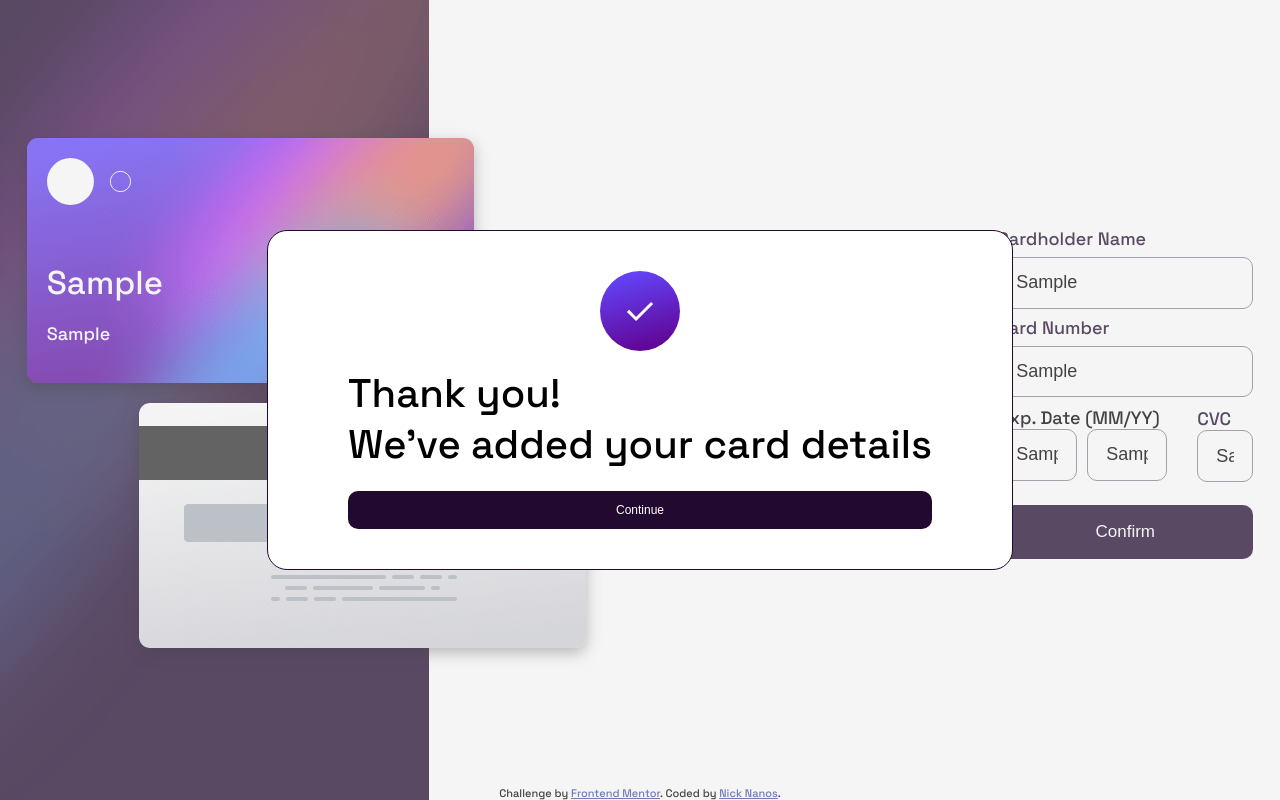
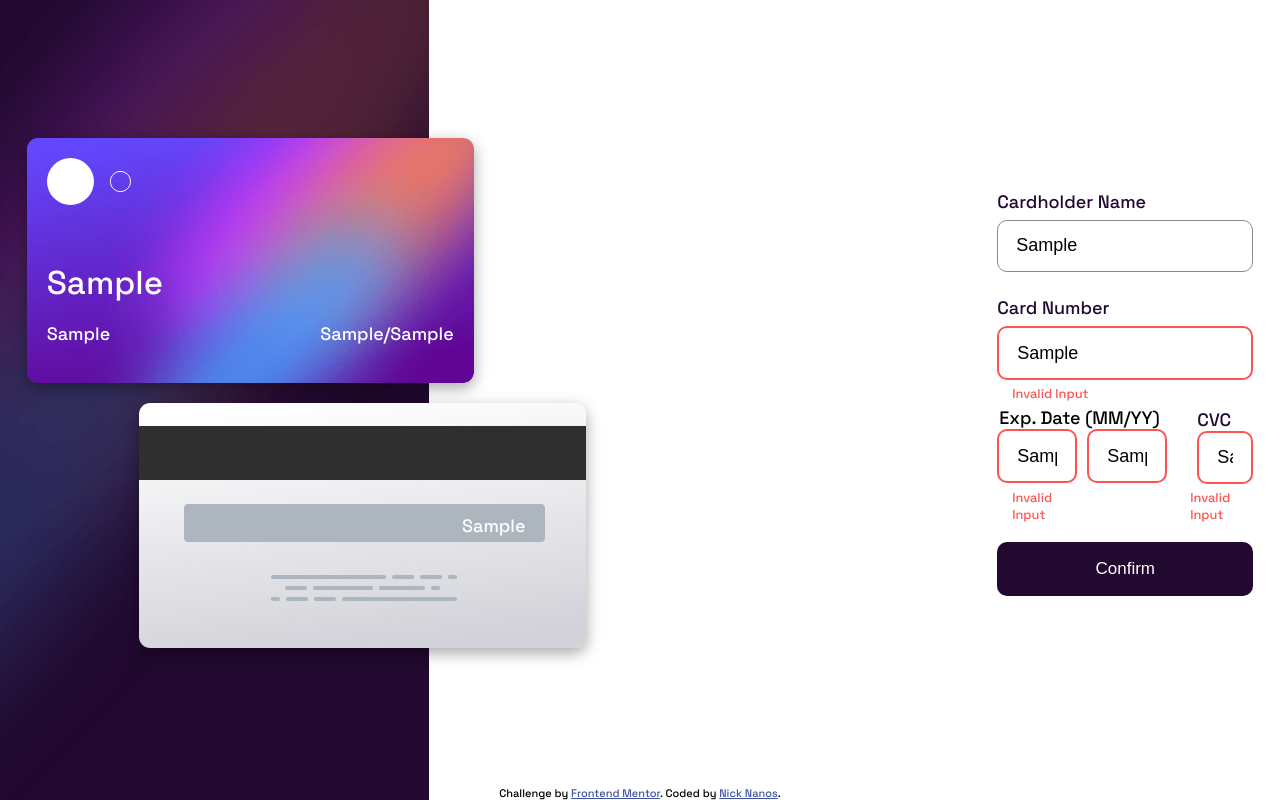
Before and after one commit to nicknanos/interactive-card-form, a website: page index.html in a window 1280 px wide. Both pictures are taken after typing "Sample", "Sample", "Sample", "Sample", "Sample" into the empty fields and a click on the button "Confirm". Drawn offline with Linux system fonts and the light colour scheme.

Commit message:
Add custom validity

```diff
--- a/index.html
+++ b/index.html
@@ -31,11 +31,13 @@
     <form action="#">
       <label for="name">Cardholder Name</label>
       <input type="text" name="name" id="name" placeholder="e.g. Jane Appleseed" minlength="2" required>
+      <p class="error" for="name">&#8203;</p>
       <label for="card">Card Number</label>
       <input type="text" name="card" id="number" placeholder="e.g. 1234 5678 9123 0000" pattern="^[0-9]*$" minlength="12" maxlength="19" required>
+      <p class="error" for="number">&#8203;</p>
       <div class="date-cvc">
         <fieldset>
-          <legend>Exp. Date (MM/YY)</legend>
+            <legend>Exp. Date (MM/YY)</legend>
             <input type="text" name="date" id="month" placeholder="MM" minlength="2" maxlength="2" pattern="^[0-9]*$" required>
             <input type="text" name="year" id="year" placeholder="YY" minlength="4" maxlength="4" pattern="^[0-9]*$" required>
         </fieldset>
@@ -44,13 +46,18 @@
           <input type="text" name="cvc" id="cvc" placeholder="e.g. 123" pattern="^[0-9]*$" minlength="3" maxlength="3" required>
         </div>
       </div>
+      <div class="error-container">
+        <p class="error" for="date">&#8203;</p>
+        <p class="error" for="cvc">&#8203;</p>
+      </div>
       <button type="submit">Confirm</button>
     </form>
     <dialog class="end-state">
       <div class="complete-icon">
         <img src="images/icon-complete.svg" alt="checkmark">
       </div>
-      <p> Thank you!<br>We've added your card details</p>
+        <h4>THANK YOU!</h4>
+        <p>We've added your card details</p>
       <button class="modal">Continue</button>
     </dialog>
   </main>
--- a/index.js
+++ b/index.js
@@ -10,16 +10,19 @@
 //input
 const inputs = document.querySelectorAll('form input');
 
+//errors
+const error_number =document.querySelector('.error[for=number]');
+const error_name =document.querySelector('.error[for=name]');
+const error_date =document.querySelector('.error[for=date]');
+const error_cvc =document.querySelector('.error[for=cvc]');
+
+
 const button  = document.querySelector('button[type=submit]');
 
 const dialog = document.querySelector('.end-state');
 const modal = document.querySelector('.modal');
 
-/* function empty(e) {
-    let container = `card_${e.target.id}`;
-    //console.log(container);
-    window[container].textContent = ''
-} */
+let valid = false;
 
 function update(e) {
     let container = `card_${e.target.id}`;
@@ -27,18 +30,92 @@
     window[container].textContent = e.target.value;
 }
 
+function isEmpty(e) {
+    console.log(e.target.value);
+    if(e.target.value==''){
+        return true;
+    }else return false;
+}
+
+function checkDate(e){
+    if(e.target.checkValidity()){
+        let value =parseInt(e.target.value);
+        if(e.target.id=='month'){
+            if(value<1 || value>12){
+                error_date.textContent = 'Invalid Date';
+                return true;
+            }
+        }else {
+            if(value<2010 || value>2030){
+                error_date.textContent = 'Invalid Date';
+                return true;
+            }
+        }
+        return false;
+    }
+}
+
+function validate(e) {
+    e.preventDefault();
+    e.target.classList.add('touched');
+    let errorBox = getError(e);
+    if(isEmpty(e)){
+        errorBox.textContent = 'Cant be blank'
+        valid = false;
+    }else if(errorBox){
+        if(e.target.checkValidity()){
+            errorBox.innerHTML = '&#8203';
+            valid = true;
+        }else {
+            errorBox.textContent = "Invalid Input";
+            valid = false;
+        }
+    }
+}
+
+
+function getError(e) {
+    let error = e.target.id;
+    switch(error){
+        case 'number':
+            return error_number;
+        case 'name':
+            return error_name;
+        case 'month':
+            if(checkDate(e)) break;
+            return error_date;
+        case 'year':
+            if(checkDate(e)) break;
+            return error_date;
+        case 'cvc':
+            return error_cvc;
+    }
+}
+
 inputs.forEach((input)=>{
     //input.addEventListener('click',empty,{once: true});
-    input.addEventListener('input',update);
+    input.addEventListener('input',(e)=>{
+        update(e);
+        validate(e);
+    });
 })
 
 button.addEventListener('click',(e)=>{
-    e.preventDefault;
-    dialog.showModal();
-    dialog.classList.toggle('displayed');
+    inputs.forEach((input)=>{
+        input.addEventListener('input',validate)
+    })
+    if(valid){
+        e.preventDefault();
+        dialog.showModal();
+        dialog.classList.toggle('displayed');
+    }else {
+        e.preventDefault();
+        alert("There's been one or more errors on your information")
+    }
 })
 
 modal.addEventListener('click',()=>{
     dialog.classList.toggle('displayed');
     dialog.close();
+    location.reload();
 })
--- a/style.scss
+++ b/style.scss
@@ -161,6 +161,22 @@
         border-radius: 10px;
         padding: 0.8em 1em;
         font-size: 1em;
+        margin-bottom: .7em;
+
+        &:focus {
+            border: 1px solid $Very-dark-violet;
+        }
+
+        &.touched:invalid {
+            border: 2px solid $error-red;
+        }
+    }
+
+    p.error {
+        font-size: .8rem;
+        color: $error-red;
+        margin: -18px auto -7px 0px;
+        padding: 3px 15px;
     }
 
     > input {
@@ -207,6 +223,12 @@
         @include myButton;
     }
 
+    .error-container {
+        width: 100%;
+        @include myFlex(row,space-between);
+        gap: 100px;
+    }
+
 }
 
 dialog {
@@ -225,19 +247,31 @@
         background-color: $gradient;
     }
 
+    h4 {
+        margin: 7px 0;
+        padding: 0;
+        color: $Very-dark-violet;
+        letter-spacing: .2em;
+    }
+
     p {
-        margin: 0;
+        margin: 5px 0;
+        padding: 5px 0;
+        color: $Dark-grayish-violet;
     }
 
     button.modal {
-        @include myButton($fontSize:12px);
+        @include myButton($fontSize:20px);
+        margin: 10px 0 5px 0;
+    }
+
+    &.displayed {
+        @include myFlex(column);
+        gap: 15px;
     }
 }
 
-dialog.displayed {
-    @include myFlex(column);
-    gap: 5px;
-}
+
 
 
 footer {
```
Also changed, not shown: style.css, 1 other file.
